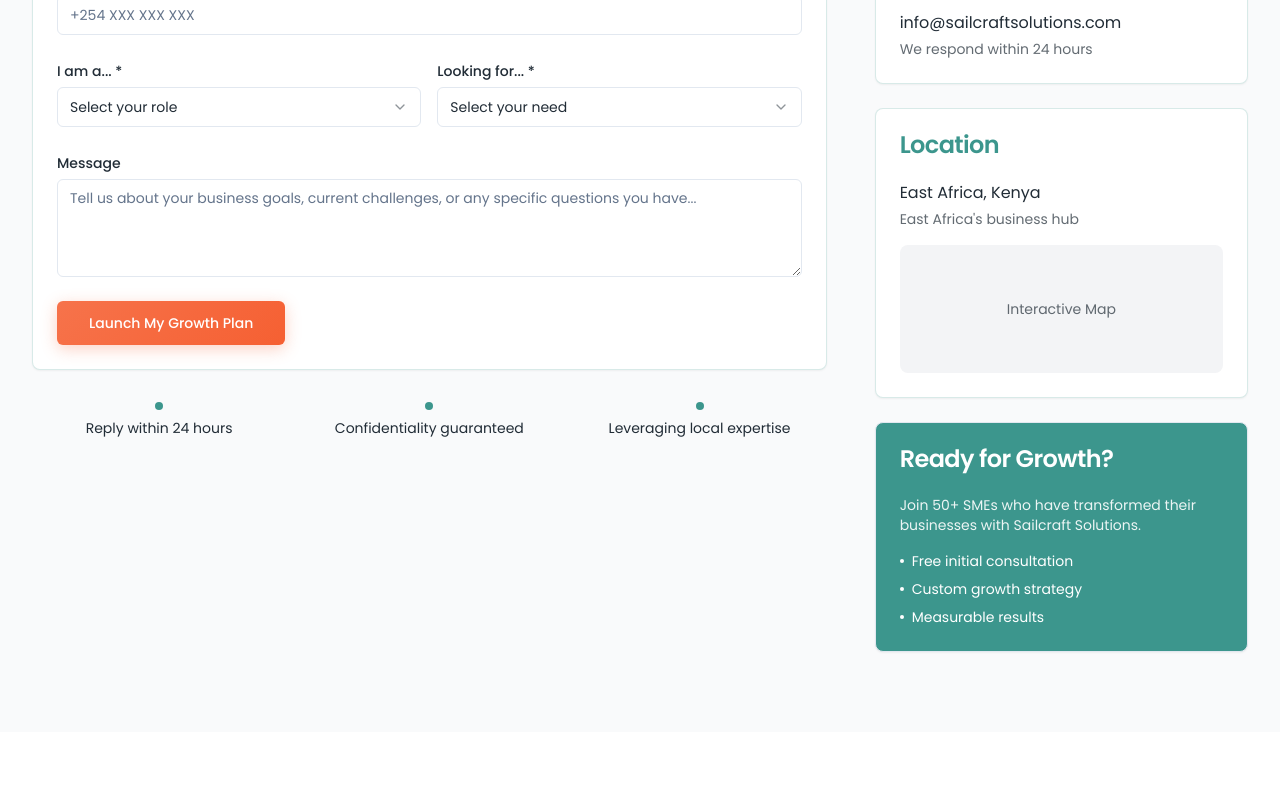
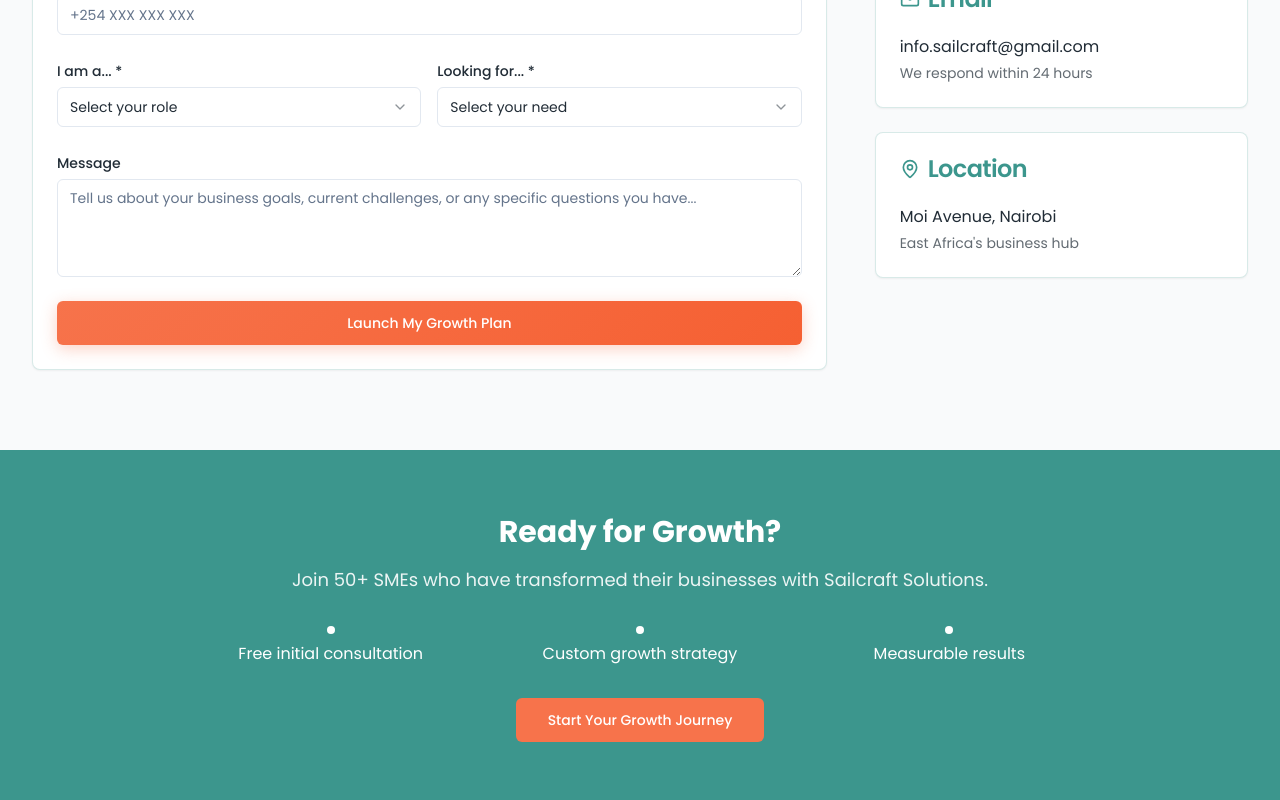
Before and after one commit to sail-25/sail-craft01, a React (Vite) app: page /contact in a window 1280 px wide. Shown: the part 800-1600 px from the top of the page. Built offline with nearby package versions, Linux system fonts and the light colour scheme.

Commit message:
Refactor: Contact page and footer updates
- Updated icon sets.
- Optimized CTA sections to full width.
- Updated contact details in the footer.
- Removed interactive map and trust indicators from the contact page.
- Made "Ready for Growth?" and FAQ CTAs full width.

```diff
--- a/src/components/Footer.tsx
+++ b/src/components/Footer.tsx
@@ -1,3 +1,4 @@
+
 import { Link } from "react-router-dom";
 import { Button } from "@/components/ui/button";
 import compassIcon from "@/assets/compass-icon.png";
--- a/src/pages/Contact.tsx
+++ b/src/pages/Contact.tsx
@@ -1,3 +1,4 @@
+
 import { useState } from "react";
 import { Button } from "@/components/ui/button";
 import { Card, CardContent, CardDescription, CardHeader, CardTitle } from "@/components/ui/card";
@@ -6,7 +7,7 @@ import { Label } from "@/components/ui/label";
 import { Textarea } from "@/components/ui/textarea";
 import { Select, SelectContent, SelectItem, SelectTrigger, SelectValue } from "@/components/ui/select";
 import { useToast } from "@/hooks/use-toast";
-import { Phone, Mail } from "lucide-react";
+import { Phone, Mail, MapPin } from "lucide-react";
 import compassIcon from "@/assets/compass-icon.png";
 
 const Contact = () => {
@@ -41,12 +42,6 @@ const Contact = () => {
   const handleInputChange = (field: string, value: string) => {
     setFormData(prev => ({ ...prev, [field]: value }));
   };
-
-  const trustIndicators = [
-    "Reply within 24 hours",
-    "Confidentiality guaranteed",
-    "Leveraging local expertise"
-  ];
 
   return (
     <div className="min-h-screen pt-16">
@@ -174,25 +169,13 @@ const Contact = () => {
                     <Button
                       type="submit"
                       size="lg"
-                      className="btn-cta pulse-cta w-full md:w-auto hover:scale-105 transition-all duration-200"
+                      className="btn-cta pulse-cta w-full hover:scale-105 transition-all duration-200"
                     >
                       Launch My Growth Plan
                     </Button>
                   </form>
                 </CardContent>
               </Card>
-
-              {/* Trust Indicators */}
-              <div className="mt-8">
-                <div className="grid md:grid-cols-3 gap-4 text-center">
-                  {trustIndicators.map((indicator, index) => (
-                    <div key={index} className="text-sailcraft-dark">
-                      <div className="w-2 h-2 bg-sailcraft-teal rounded-full mx-auto mb-2"></div>
-                      <p className="text-sm">{indicator}</p>
-                    </div>
-                  ))}
-                </div>
-              </div>
             </div>
 
             {/* Sidebar Info */}
@@ -206,6 +189,7 @@ const Contact = () => {
                 </CardHeader>
                 <CardContent>
                   <p className="text-sailcraft-dark">+254 704 201 545</p>
+                  <p className="text-sailcraft-dark">+254 731 060 641</p>
                   <p className="text-sm text-sailcraft-dark/70 mt-1">Mon-Fri, 9AM-6PM EAT</p>
                 </CardContent>
               </Card>
@@ -218,46 +202,21 @@ const Contact = () => {
                   </CardTitle>
                 </CardHeader>
                 <CardContent>
-                  <p className="text-sailcraft-dark">info@sailcraftsolutions.com</p>
+                  <p className="text-sailcraft-dark">info.sailcraft@gmail.com</p>
                   <p className="text-sm text-sailcraft-dark/70 mt-1">We respond within 24 hours</p>
                 </CardContent>
               </Card>
 
               <Card className="card-sailcraft">
                 <CardHeader>
-                  <CardTitle className="text-sailcraft-teal">Location</CardTitle>
+                  <CardTitle className="text-sailcraft-teal flex items-center gap-2">
+                    <MapPin className="h-5 w-5" />
+                    Location
+                  </CardTitle>
                 </CardHeader>
                 <CardContent>
-                  <p className="text-sailcraft-dark">East Africa, Kenya</p>
+                  <p className="text-sailcraft-dark">Moi Avenue, Nairobi</p>
                   <p className="text-sm text-sailcraft-dark/70 mt-1">East Africa's business hub</p>
-                  <div className="mt-4 h-32 bg-gray-100 rounded-lg flex items-center justify-center">
-                    <p className="text-sailcraft-dark/70 text-sm">Interactive Map</p>
-                  </div>
-                </CardContent>
-              </Card>
-
-              <Card className="bg-sailcraft-teal text-white">
-                <CardHeader>
-                  <CardTitle>Ready for Growth?</CardTitle>
-                </CardHeader>
-                <CardContent>
-                  <p className="text-white/90 text-sm mb-4">
-                    Join 50+ SMEs who have transformed their businesses with Sailcraft Solutions.
-                  </p>
-                  <div className="space-y-2 text-sm">
-                    <div className="flex items-center gap-2">
-                      <div className="w-1 h-1 bg-white rounded-full"></div>
-                      <span>Free initial consultation</span>
-                    </div>
-                    <div className="flex items-center gap-2">
-                      <div className="w-1 h-1 bg-white rounded-full"></div>
-                      <span>Custom growth strategy</span>
-                    </div>
-                    <div className="flex items-center gap-2">
-                      <div className="w-1 h-1 bg-white rounded-full"></div>
-                      <span>Measurable results</span>
-                    </div>
-                  </div>
                 </CardContent>
               </Card>
             </div>
@@ -265,13 +224,51 @@ const Contact = () => {
         </div>
       </section>
 
+      {/* Ready for Growth CTA */}
+      <section className="py-16 bg-sailcraft-teal text-white">
+        <div className="w-full px-4 sm:px-6 lg:px-8">
+          <div className="text-center max-w-4xl mx-auto">
+            <h2 className="text-3xl font-bold mb-4">Ready for Growth?</h2>
+            <p className="text-white/90 text-lg mb-8">
+              Join 50+ SMEs who have transformed their businesses with Sailcraft Solutions.
+            </p>
+            <div className="grid md:grid-cols-3 gap-8 mb-8">
+              <div className="text-center">
+                <div className="w-2 h-2 bg-white rounded-full mx-auto mb-2"></div>
+                <span className="text-white">Free initial consultation</span>
+              </div>
+              <div className="text-center">
+                <div className="w-2 h-2 bg-white rounded-full mx-auto mb-2"></div>
+                <span className="text-white">Custom growth strategy</span>
+              </div>
+              <div className="text-center">
+                <div className="w-2 h-2 bg-white rounded-full mx-auto mb-2"></div>
+                <span className="text-white">Measurable results</span>
+              </div>
+            </div>
+            <Button
+              asChild
+              size="lg"
+              className="bg-sailcraft-orange hover:bg-sailcraft-orange/90 text-white hover:scale-105 transition-all duration-200"
+            >
+              <a href="#contact-form" onClick={(e) => {
+                e.preventDefault();
+                document.querySelector('form')?.scrollIntoView({ behavior: 'smooth' });
+              }}>
+                Start Your Growth Journey
+              </a>
+            </Button>
+          </div>
+        </div>
+      </section>
+
       {/* FAQ Section */}
       <section className="py-20 bg-white">
-        <div className="max-w-4xl mx-auto px-4 sm:px-6 lg:px-8">
-          <div className="text-center mb-12">
+        <div className="w-full px-4 sm:px-6 lg:px-8">
+          <div className="text-center mb-12 max-w-4xl mx-auto">
             <h2 className="text-3xl font-bold text-sailcraft-teal mb-4">Frequently Asked Questions</h2>
           </div>
-          <div className="space-y-6">
+          <div className="space-y-6 max-w-4xl mx-auto">
             <Card>
               <CardHeader>
                 <CardTitle className="text-sailcraft-teal text-lg">How quickly can we start working together?</CardTitle>
```
